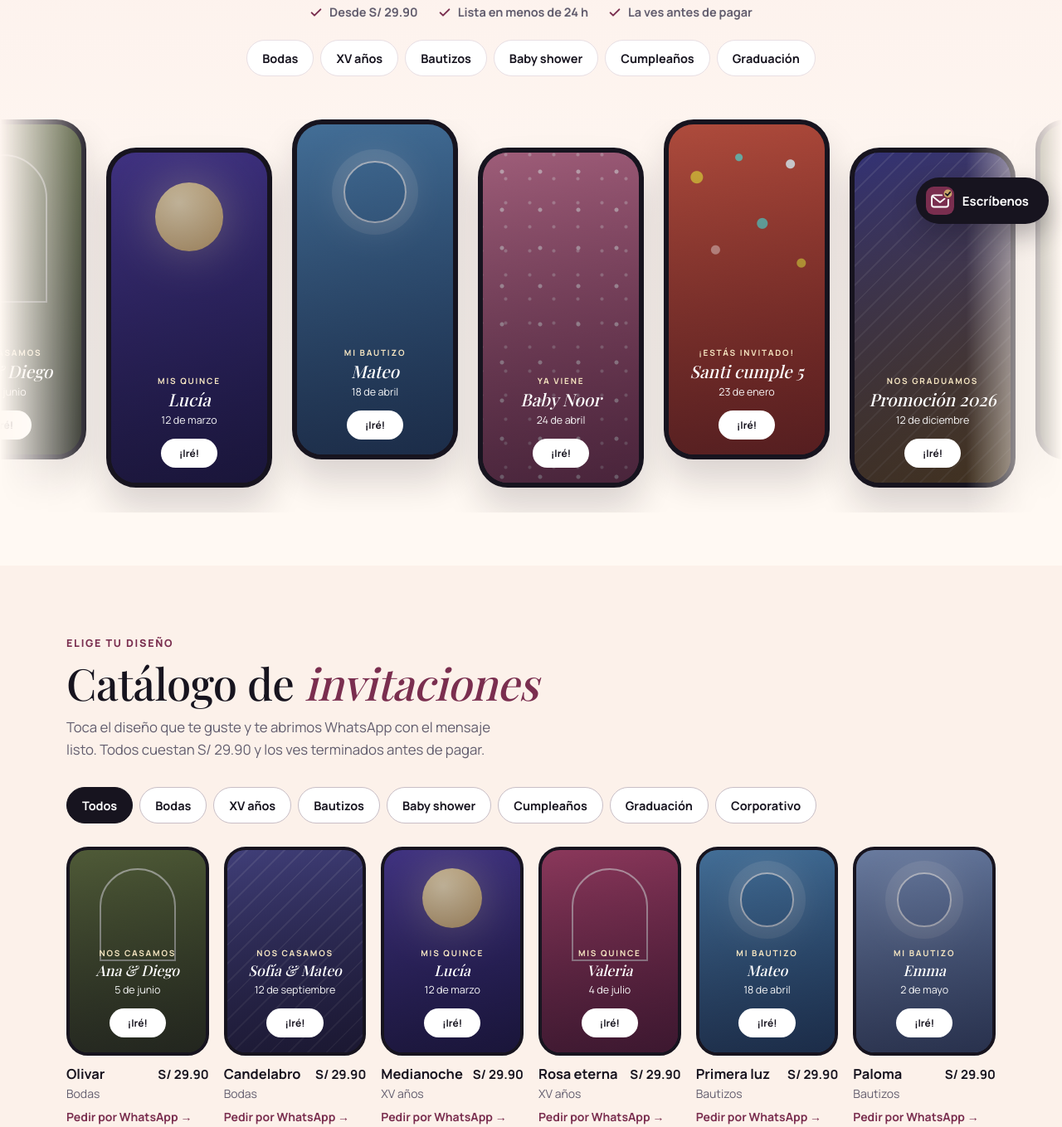
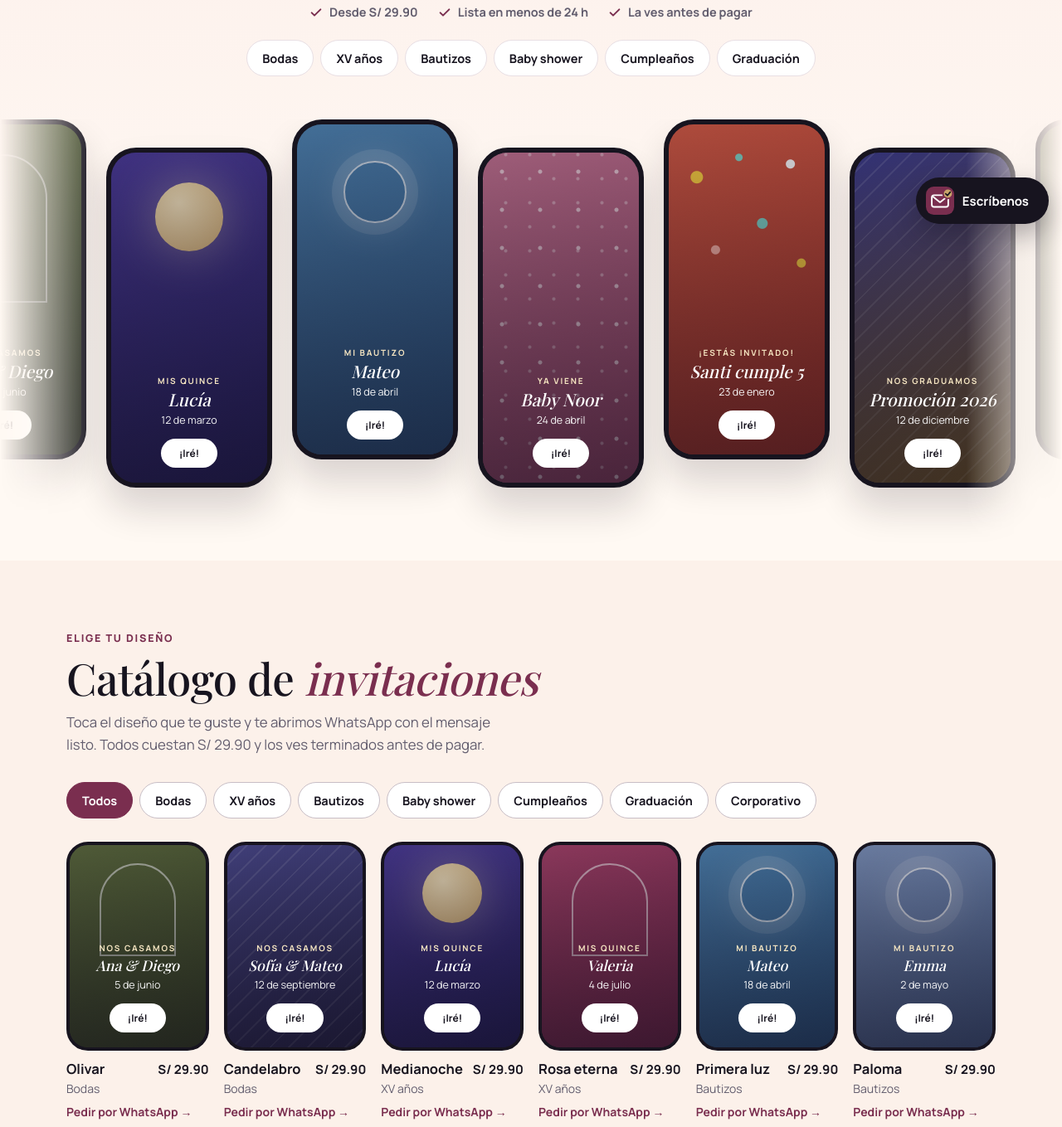
Before and after one commit to bradytherion/HECHO, a plain HTML site: page vendras.html in a window 1280 px wide. Shown: the part 514-1873 px from the top of the page at 83% size. Drawn offline with nearby package versions, Linux system fonts and the light colour scheme; a web font is replaced by a local one.

Commit message:
Update vendras.html

```diff
--- a/vendras.html
+++ b/vendras.html
@@ -190,6 +190,10 @@ footer{background:var(--ink);color:#CFC9D8;padding-block:0 108px}
 .plans{max-width:none}
 .plan.h{background:var(--blush);border:1.5px dashed var(--field)}
 .plan h3{margin-bottom:8px}
+.marq{padding-bottom:76px}
+.hero{padding-bottom:12px}
+.chips button[aria-pressed="true"]{background:var(--accent);border-color:var(--accent)}
+@media(max-width:600px){.evs{display:none}}
 .plan .btn{margin-top:auto}
 .plan.d .badge{background:var(--gold);color:var(--ink)}
 .pay-n{font-size:16px;font-weight:600;color:var(--ink)}
```
